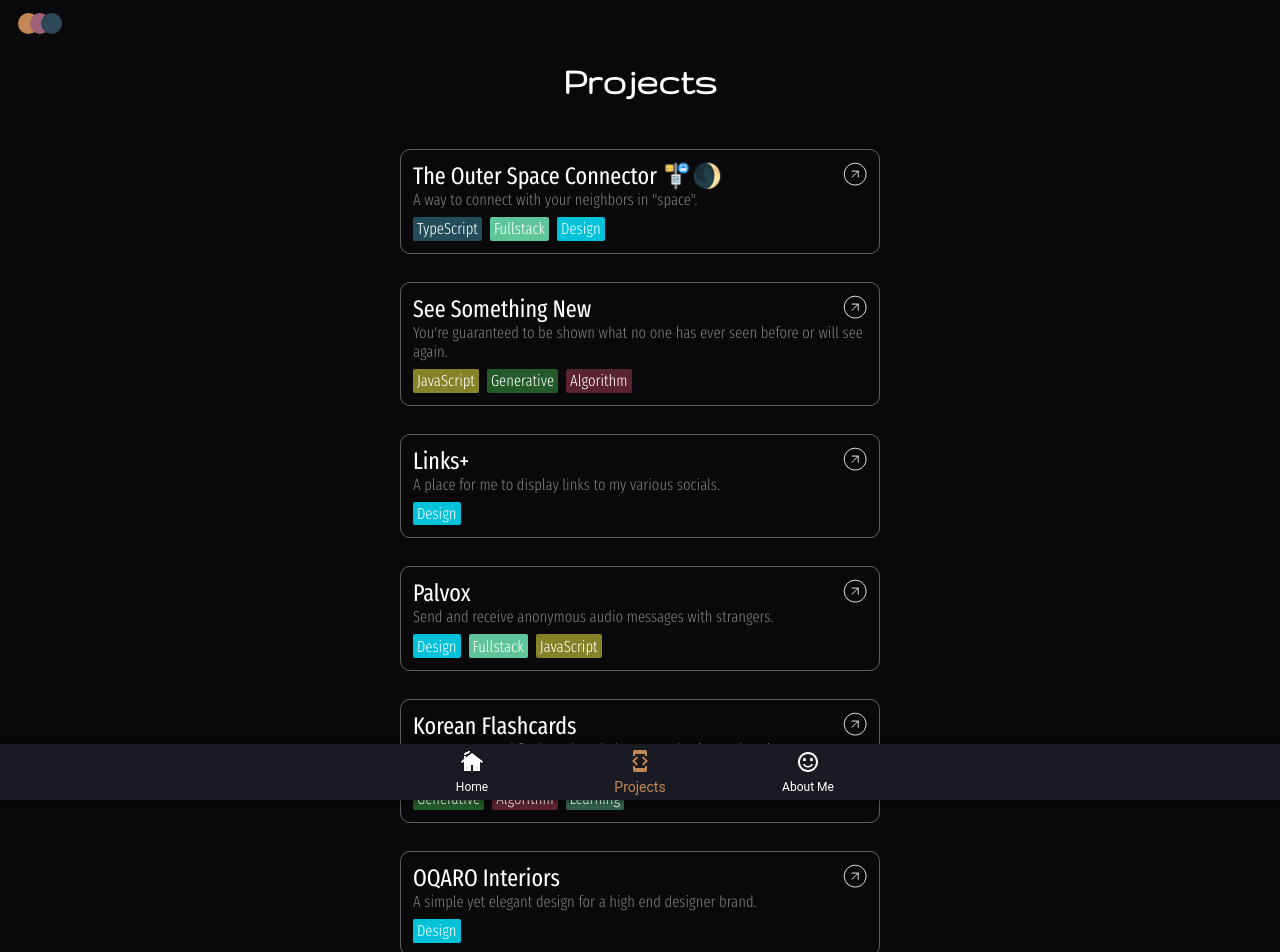
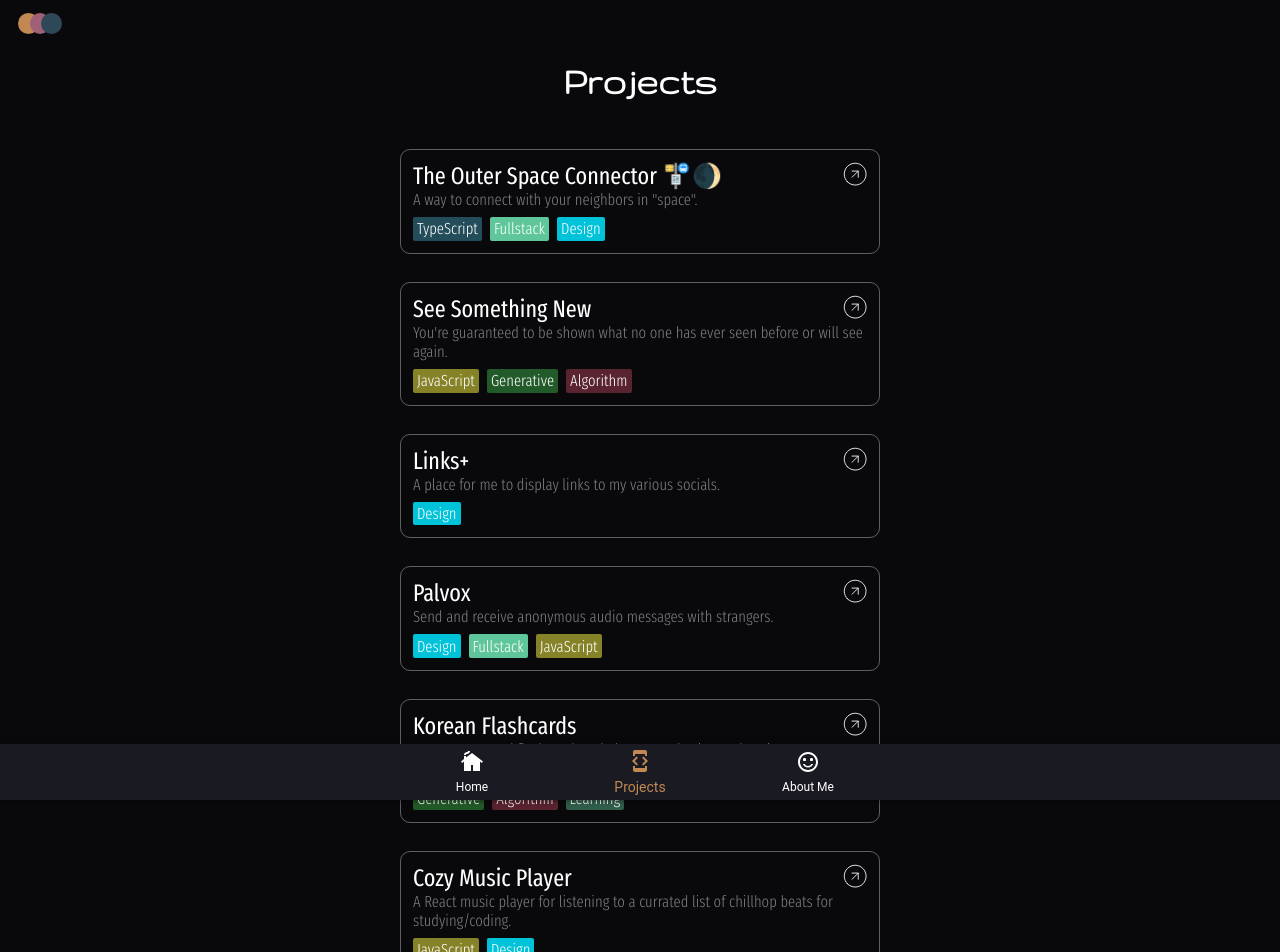
Before and after one commit to AdamDavisDeveloper/adams-portfolio, a React (Vite) app: page /projects in a window 1280 px wide. Shown: the top 952 px of the page. Built offline with nearby package versions, Linux system fonts and the light colour scheme.

Commit message:
Add CozyMusicPlayer project and a project subtitle helper function

```diff
--- a/src/Views/Projects/ProjectsData.ts
+++ b/src/Views/Projects/ProjectsData.ts
@@ -28,7 +28,10 @@ import Palvox04 from '/src/img/project/palvox/04.png' //@ts-ignore
 import OQUAROInteriors from '/src/img/project/oqaro.png' //@ts-ignore
 // The Outer Space Connector project
 import OuterConnector01 from '/src/img/project/outer-connector-01.gif' //@ts-ignore
-import OuterConnector02 from '/src/img/project/outer-connector-02.gif'
+import OuterConnector02 from '/src/img/project/outer-connector-02.gif' //@ts-ignore
+// Cozy Chillhop
+import CozyChillhop01 from '/src/img/project/cozy-chillhop/cozy-chillhop-01.png' //@ts-ignore
+import CozyChillhop02 from '/src/img/project/cozy-chillhop/cozy-chillhop-02.png' //@ts-ignore
 // -------- End image imports -------- //
 
 interface projectTag {
@@ -42,6 +45,16 @@ export interface projectTileTypes {
     urlSlug         :string,
     imagePath       :string,
     tags            :projectTag[]
+}
+
+// Helper Functions
+
+// Determines a project's subtitle by matching the project's ID
+// to the url-slug of it's matching project tile description
+// and returns the string or undefined if not found.
+function getProjectDescriptionFromTile(projectID: string): string | undefined {
+    const projectTile = ProjectTileData.find((tile) => tile.urlSlug === projectID);
+    return projectTile?.description;
 }
 
 const tags = {
@@ -111,6 +124,13 @@ export const ProjectTileData: projectTileTypes[] = [
         tags: [ tags.generative, tags.algorithm, tags.learning ],
     },
     {
+        title: "Cozy Music Player",
+        description: "A React music player for listening to a currated list of chillhop beats for studying/coding.",
+        urlSlug: "cozy-chillhop",
+        imagePath: "",
+        tags: [ tags.javascript, tags.design ],
+    },
+    {
         title: "OQARO Interiors",
         description: "A simple yet elegant design for a high end designer brand.",
         urlSlug: "oqaro-interiors",
@@ -141,7 +161,7 @@ export const ProjectData = [
     {
         id: "outer-space-connector",
         title: "The Outer Space Connector 🚏🌒",
-        subtitle: "Connect to your neighbors in a hidden digital space.",
+        subtitle: getProjectDescriptionFromTile("outer-space-connector"),
         writeUp: "My brother and I were talking about how cool it would be to leave hidden QR codes around the towns where we live and see if anyone finds them and scans them with their phones. That lead to this idea which is a web app which creates QR codes that my bro and I can place in any location, and the QR codes will act as entry points to a digital message board which is only accessible at that location. This allows for random people to attach a message when they discover these QR codes and read messages from those who preceeded them. It's outer space bus-stop themed. [This project is being built currently]",
         liveURL: "",
         github: "",
@@ -149,12 +169,12 @@ export const ProjectData = [
             {
                 text: `The "feel" of this website was important in making the user feel that they found something special and hidden. I gave a slight delay and a fade-in effect before you see anything on the website. This has the added benefit of weeding out trolls who wouldn't have a long enough attention span to wait 3 seconds for the UI to materialize. lol`,
                 imgPath: OuterConnector01,
-                vertical: false // image will be set above the text when true
+                vertical: false
             },
             {
                 text: "I continued using basic motion design here to give a more intentional feel to the website. Here you can see some transition ideas and the message board. This is still a work in progress and I would like each location to have a specified title given by my brother or I.",
                 imgPath: OuterConnector02,
-                vertical: false // image will be set above the text when true
+                vertical: false
             },
         ],
         technologies: [ technologies.react, technologies.typescript, technologies.scss, technologies.firebase, technologies.figma ]
@@ -162,7 +182,7 @@ export const ProjectData = [
     {
         id: "see-something-new",
         title: "See Something New",
-        subtitle: "Guaranteed to be shown what no one has ever seen or will see again.",
+        subtitle: getProjectDescriptionFromTile("see-something-new"),
         writeUp: "When you refresh the image, you have a possibility, regardless of how slim, of seeing a picture of anything in existence. You are looking at something which has statistically never been viewed by any human in all of history or will ever see throughout the life of the universe. There is a 1 in (1.5252803... x 10^1155955) chance of any one image being shown to you. I wrote a compact script to create the 400 rows and fill each row with 400 colored divs. The idea came to me while considering the perfectly square tiles covering the walls in the room where I was sitting.",
         liveURL: "https://see-something-new.netlify.app/",
         github: "https://github.com/AdamDavisDeveloper/see-something-new",
@@ -178,7 +198,7 @@ export const ProjectData = [
     {
         id: "links-plus",
         title: "Links+",
-        subtitle: "A place for me to display links to my various socials.",
+        subtitle: getProjectDescriptionFromTile("links-plus"),
         writeUp: "I made this as a way for me to have a digital business card which outlinks to my important social accounts and websites. I chose to use vanilla web technologies to increase response time and decrease dev time. I used 10mm NFC chips which, when placed in my wrist-watches, allows people to tap their phones on my watch and get a push notification which opens their default browser to this website. For Sass compiling, I used Glenn Marks' Live Sass Compliler for VS Code. ",
         liveURL: "https://profile.adamdavisdeveloper.com",
         github: "https://github.com/AdamDavisDeveloper/nfc-links",
@@ -194,7 +214,7 @@ export const ProjectData = [
     {
         id: "palvox",
         title: "Palvox",
-        subtitle: "Send and receive anonymous audio messages with strangers.",
+        subtitle: getProjectDescriptionFromTile("palvox"),
         liveURL: "https://palvox-dev.web.app/",
         writeUp: `Palvox is a project I started in 2022 as a way to both give people a way to connect without the burden of traditional social media and as a platform which is audio-first and completely accessible to those with visual disabilities. Palvox is an app which allows users (or "Pals") to create short audio recordings on their phones and send them out where the messages will be delivered to a random set of other users. When a message is delivered to your mailbox from another Pal, you will have the option to follow them to continue receiving their future messages. All Pals are anonymous first, meaning that the Pal display names shown in the mailbox are randomly generated and not chosen by users. I wanted this app to be a fun way to connect with strangers in a pro-parasocial format, allowing users to listen to others, not being able to directly communicate back to them but able to toss their own thoughts out to other strangers. Unfortunately, as these projects often go, I got very busy with work and shelved the project only to return and find that I have gotten so much better at systems design that this code base needs a total overhaul. Additionally, capturing audio has less browser support than I originally thought and I would rewrite this project using React Native should I pick it up again.`,
         github: "",
@@ -225,7 +245,7 @@ export const ProjectData = [
     {
         id: "korean-flashcards",
         title: "Korean Flashcards",
-        subtitle: "Generated flash cards to help you study Sino and Native Korean numbers",
+        subtitle: getProjectDescriptionFromTile("korean-flashcards"),
         writeUp: "While I was on my journey to Korean fluency, I reached the point where I must learn the TWO (what in the world Korea) number systems which they use. Making 10 flashcards was no problem, but the mental algorithm you have to do to convert digits into Korean could only be effectively practiced if I hand wrote several hundred cards. Since I'm not psychotic, I decided to make this site to help myself and anyone else who is learning Korean numbers. The technology I chose was intentionally vanilla. I wanted this to be fast, simple, and lightweight as to be maintainable and quick to production. Plus, vanilla HTML/JS is just cool, yo.",
         liveURL: "https://learn-korean-numbers.netlify.app/",
         github: "https://github.com/AdamDavisDeveloper/learn-korean-numbers",
@@ -249,9 +269,30 @@ export const ProjectData = [
         technologies: [ technologies.html, technologies.scss, technologies.javascript ]
     },
     {
+        id: "cozy-chillhop",
+        title: "Cozy Music Player",
+        subtitle: getProjectDescriptionFromTile("cozy-chillhop"),
+        writeUp: "I made this three years ago when I was first learning React. I was really into listening to chillhop music while programming and I wanted to use my new skills to make a cool looking music player.",
+        liveURL: "https://cozycoding.netlify.app/",
+        github: "https://github.com/AdamDavisDeveloper/react-player",
+        sections: [
+            {
+                text: "The design was kept very simple for this project. I made a custom media player with SCSS and HTML which uses a gradient background matching the album image's colors. The album cover slowly spins like a record when the music is playing and stops when paused.",
+                imgPath: CozyChillhop01,
+                vertical: false
+            },
+            {
+                text: `The "Library" button on the top right opens of a list of playable songs hosted directly on the website itself. On desktop and mobile the selected song is highlighted amnd when the songs are scrolled over (on desktop) the increase in side subtely to give a more interactive experience.`,
+                imgPath: CozyChillhop02,
+                vertical: false
+            },
+        ],
+        technologies: [ technologies.react, technologies.html, technologies.scss, technologies.javascript ]
+    },
+    {
         id: "oqaro-interiors",
         title: "OQARO Interiors",
-        subtitle: "A simple yet elegant design for a high end designer brand.",
+        subtitle: getProjectDescriptionFromTile("oqaro-interiors"),
         writeUp: "I created this in an effort to code a sleek landing page quickly for practice. I made it three years ago and it's amazing to see the progress I have made. I'm including it on this website for old times sake, and for me to be grateful to my past self for puting in the hard work back then. 💪",
         liveURL: "",
         github: "",
```
Also changed, not shown: src/img/project/cozy-chillhop/cozy-chillhop-01.png (added), src/img/project/cozy-chillhop/cozy-chillhop-02.png (added).
